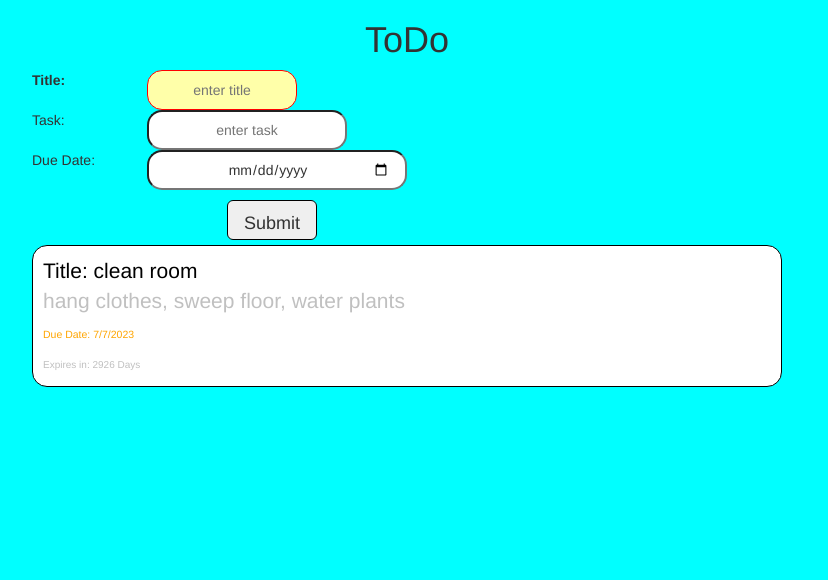
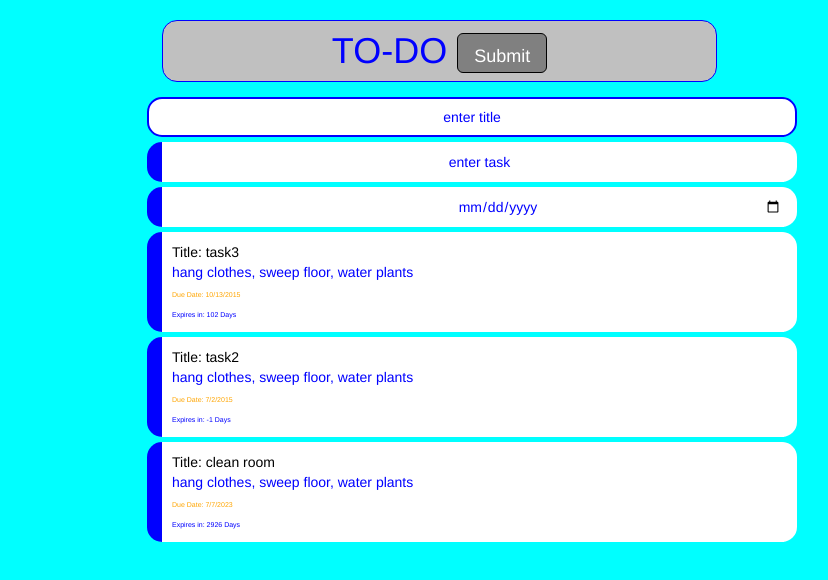
Before and after one commit to goodbedford/todo-app, a plain HTML site: page index.html in a window 1280 px wide. Shown: the whole page, without its empty margins (233-1061 px from the left). Drawn offline with nearby package versions, Linux system fonts and the light colour scheme.

Commit message:
added input border and updated color scheme

```diff
--- a/index.html
+++ b/index.html
@@ -6,38 +6,38 @@
   <link rel="stylesheet" href="style.css">
 </head>
 <body>
-  <div class="container">
+  <div class="container mobileWidth">
     <div class="row">
       <div class="col-md-8 col-md-offset-2">
-      <h1 id="headerBox" class="text-center">ToDo</h1>
           <form id="formBox">
             <div class="form-group input-group-lg">
               <div class="row">
-          <div>
-          <label class="col-xs-3 col-md-2">Title: </label>
-          <input id="newItemTitle" class="titleInput col-xs-3 col-md-4" type="text" placeholder="enter title" autofocus>
+                <div class="col-xs-9 col-xs-offset-2">
+                  <h1 id="headerBox" class="text-center">TO-DO
+                  <input id="submit" class="btn btn-lg" type="submit"></h1>
+                </div>
+              </div>
+              <div class="topStyle">
+              <div class="row">
+                <label class="col-xs-2 col-md-2"></label>
+                <input id="newItemTitle" class="titleInput col-xs-9 col-md-10" type="text" placeholder="enter title" autofocus>
+              </div>
+              <div class="row">
+                <label class="col-xs-2 col-md-2"></label><input id="newItem" class="taskInput col-xs-9 col-md-10" type="text" placeholder="enter task" >
+              </div>
+              <div class="row">
+                <label class="col-xs-2 col-md-2"></label><input id="myDate" class="dateInput col-xs-9 col-md-10" type="date" placeholder="pick date" >
               </div>
               </div>
               <div class="row">
-          <div class="">
-          <lable class="col-xs-3 col-md-2">Task: </lable><input id="newItem" class="taskInput col-xs-7 col-md-4" type="text" placeholder="enter task" >
+                <div class="col-xs-offset-2 col-xs-9 col-md-10">
+                  <ul id="list" class="my-list">
+                  </ul>
                 </div>
               </div>
-        <div class="row">
-          <div class="">
-            <lable class="col-xs-3 col-md-2">Due Date: </lable><input id="myDate" class="dateInput col-xs-7 col-md-4" type="date" placeholder="pick date" >
               </div>
+          </form>
         </div>
-        <div class="row">
-          <div class="col-xs-8 col-xs-offset-3 col-md-6">
-            <input id="submit" class="btn btn-lg" type="submit">
-          </div>
-        </div>
-            <ul id="list" class="my-list">
-            </ul>
-
-        </div>
-      </form
       </div>
     </div>
   </div>
@@ -47,8 +47,8 @@
   <!-- underscore template -->
   <script type="text/template" id="list-template">
 
-       <li class="lists"><span class='miniHeader'>Title: <%= title %></span><br /><%= task %><br /><span id="dateText" class="date-display">Due Date: <%= date %></span>
-       <br /><span class="expires">Expires in: <%= expireDate %> Days</span>
+       <li class="lists"><span class='miniHeader'>Title: <%= title %></span><br /><%= task %><br /><span id="dateText" class="date-display">Due Date: <%= date %></span><br />
+       <span class="expires">Expires in: <%= expireDate %> Days</span>
        </li>
 
   </script>
--- a/scripts.js
+++ b/scripts.js
@@ -21,14 +21,17 @@ $body = $("body");
       var one_day = 1000 * 60 * 60 * 24;
       var dateDifferenceMs = this.date.getTime() - (new Date().getTime());
       var daysDiff = dateDifferenceMs / one_day;
-      this.expireDate = Math.round(daysDiff);
+      daysDiff = Math.round(daysDiff);
+      if( daysDiff == 0){
+        daysDiff = 1;
+      }
+      this.expireDate = daysDiff;
     }
   ToDo.prototype.save = function(){
     ToDo.all.push(this);
   }
   ToDo.prototype.render = function(){
     var $task =  $(listTemplate(this) );
-
         var index =  ToDo.all.indexOf(this);
         $task.attr("data-index", index);
         $listParent.prepend($task);
@@ -54,10 +57,18 @@ $body = $("body");
       //return Math.round(daysDiff);
       return tempDate;
     }
+  var taskDueAlert = function(obj){
+    if (obj.expireDate <= 3){
+      //add class to change color
+      obj.addClass("expired");
 
+    }else{
+      console.log("date not less than 3 days.")
+    }
+  }
  //data model
  var task1 = new ToDo( "clean room", "hang clothes, sweep floor, water plants", new Date(2023, 6, 7) ),
-     task2 = new ToDo( "task2", "hang clothes, sweep floor, water plants", new Date(2015, 6, 7) );
+     task2 = new ToDo( "task2", "hang clothes, sweep floor, water plants", new Date(2015, 6, 2) );
      task3 = new ToDo( "task3", "hang clothes, sweep floor, water plants", new Date(2015, 9, 13));
      task1.save();
      task2.save();
@@ -67,7 +78,9 @@ $body = $("body");
       task.dateToExpire();
       task.date = task.date.toLocaleDateString();
       task.render();
-     $listParent.prepend($task);
+      //taskDueAlert(task);
+
+
    });
   var displayTasks = function(listOfTasks, parentUl){
     $.each(listOfTasks, function(index, item){
@@ -81,6 +94,7 @@ $body = $("body");
         parentUl.prepend($tempLi);
     });
   }
+
   var addToList = function(){
     event.preventDefault();
     console.log("I was clicked");
@@ -113,13 +127,7 @@ $body = $("body");
 
       $("#headerBox").prepend($alert);
     }
-  }
 
-  var taskDueAlert = function(d1,d2, dFunc){
-    var daysToAlert = dFunc(d1,d2);
-    if (daysToAlert < 3){
-      //add class to change color
-    }
 
   }
   var removeListItem = function(){
@@ -150,5 +158,5 @@ $body = $("body");
   $("#headerBox").on("click","a", function(){
     console.log("my alert was clicked");
     $(this).parent().addClass("hideMe");
-  })
+  });
 });
--- a/style.css
+++ b/style.css
@@ -1,13 +1,51 @@
 
 body{
   background-color: aqua;
+}
+div.col-xs-offset-2.col-xs-9.col-md-10{
+  padding-right: 0px;
+  padding-left: 0px;
+}
+h1{
+  color: blue;
+  background-color: silver;
+  padding-top: 10px;
+  padding-bottom: 8px;
+  border-radius: 15px;
+  border:1px solid blue;
 }
 input{
   height: 40px;
   border-radius: 15px;
   text-align:center;
+  margin-top: 5px;
+  border:none;
+  border-left: 15px solid blue;
+  color:blue;
 }
 
+input::-webkit-input-placeholder {
+  color: blue;
+}
+input::-moz-placeholder {
+  color: blue;
+}
+input:-moz-placeholder {   /* Older versions of Firefox */
+  color: blue;
+}
+input:-ms-input-placeholder {
+  color: blue;
+}
+
+label.col-xs-2.col-md-2{
+  float:left;
+  text-align: right;
+  padding-top: 15px;
+}
+
+
+.label{
+}
 .alert-danger {
   height: 50px;
   margin:0;
@@ -22,17 +60,24 @@ input{
   color: brown;
   text-decoration: line-through;
 }
+.date-display{
+  color: orange;
+  font-size: .5em;
+}
 
 .editFormStyle{
   font-size: 12px;
 }
 
+.expired{
+  color: red;
+}
 .expires{
-  font-size:10px;
+  font-size: 0.5em;
 }
 :focus {
-  outline:none;border:1px solid red;
-  background-color: #FFFFA9;
+  outline:none;border:2px solid blue;
+  background-color: white  ;
 }
 
 
@@ -42,33 +87,43 @@ input{
 .hideMe{
   display:none;
 }
+input#myDate{
+  padding-left: 70px;
+}
 
 .miniHeader{
   color: black;
   height: 3em;
 }
-
-.date-display{
-  color: orange;
-  font-size: .5em;
+.mobileWidth{
+  min-width: 320px;
 }
 .my-list{
-  color: silver;
-  font-size: 1.5em;
+  color: blue;
+  font-size: 1em;
   padding-left: 0px;
 }
 .my-list li{
     border-radius: 15px;
-    border:1px solid black;
+    /*border:1px solid blue;*/
+    border-left: 15px solid blue;
     list-style: none;
     background-color: white;
     margin-top: 5px;
     padding: 10px;
 }
-
+#submit{
+  margin-top: 0px;
+  color: white;
+  background-color: grey;
+}
+#submit:hover{
+  background-color: red;
+}
 .taskInput{
-  width: 200px;
 }
 .titleInput{
-  width: 150px;
 }
+
+.topStyle{
+}
```
Lines whose indentation alone changed are shown as unchanged.
